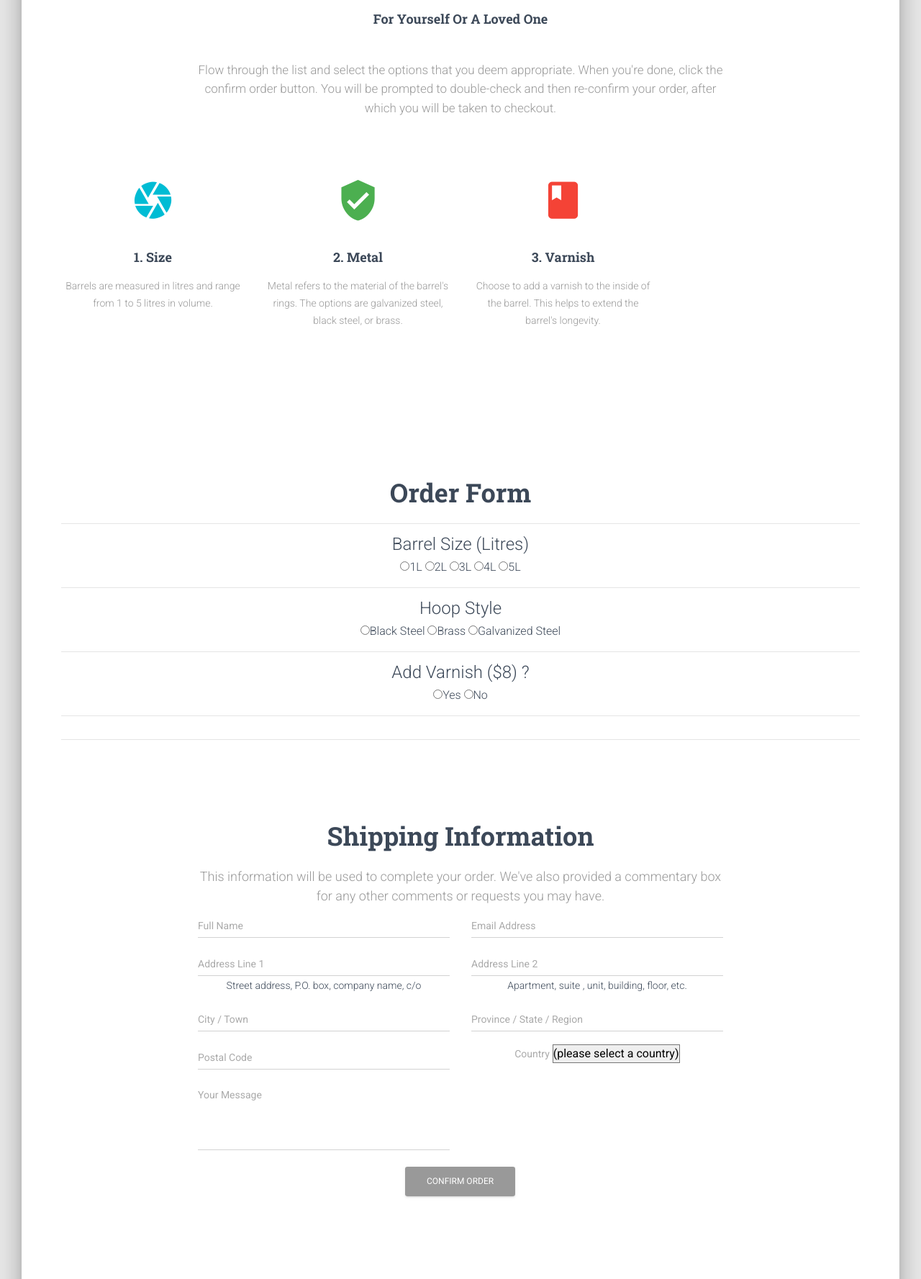
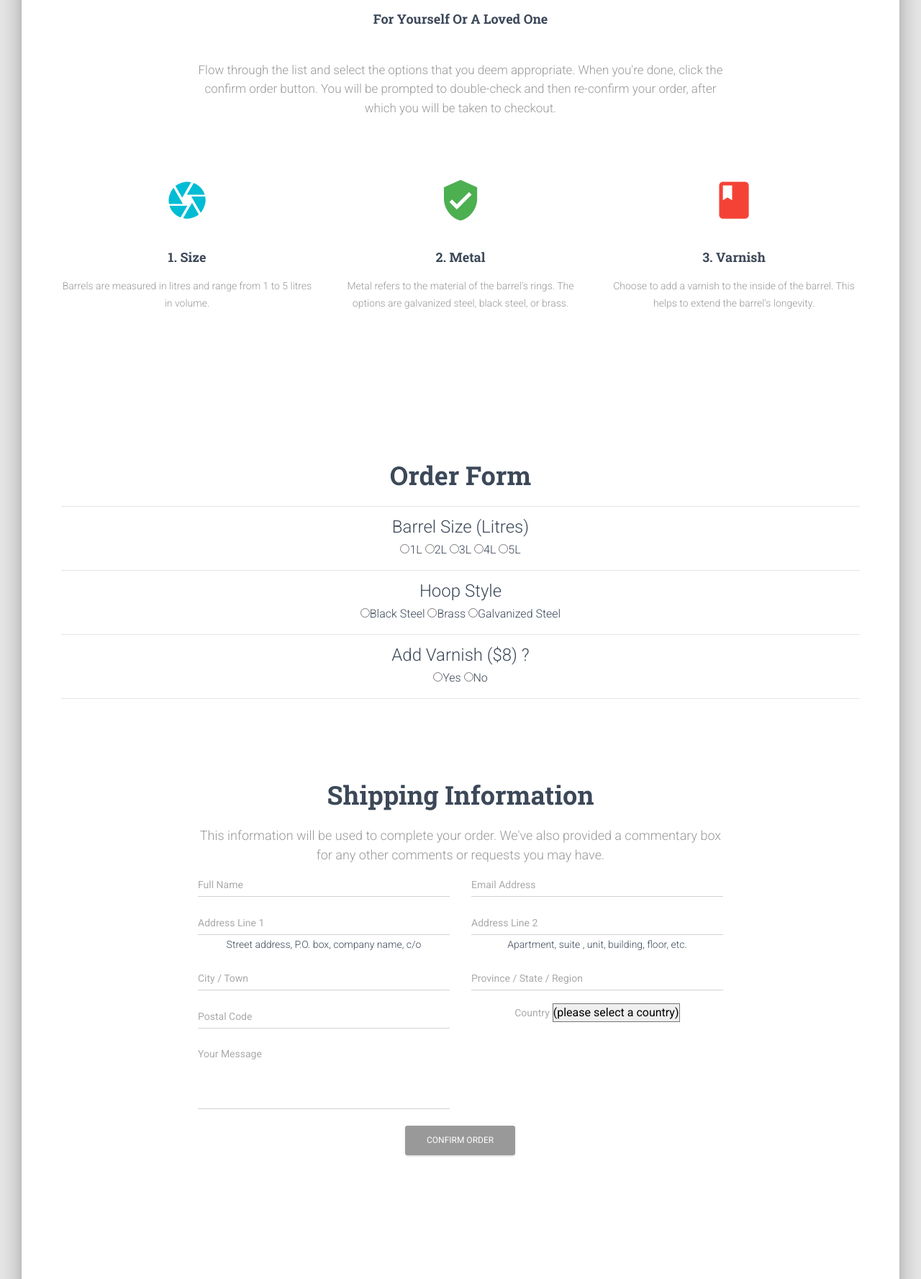
Before and after one commit to matchpik/urban-barrel, a PHP site: page /order-a-barrel.php in a window 1280 px wide. Shown: the part 887-2664 px from the top of the page at 72% size. Run offline with PHP 8.4, Linux system fonts and the light colour scheme; some libraries are stand-ins or nearby versions.

Commit message:
ajusted spacing, removed extra horizontal line

```diff
--- a/order-a-barrel.php
+++ b/order-a-barrel.php
@@ -143,7 +143,7 @@ if (isset($_POST['submit'])){
     </div>
       <div class="features">
         <div class="row">
-          <div class="col-md-3">
+          <div class="col-md-4">
             <div class="info">
               <div class="icon icon-info">
                 <i class="material-icons">camera</i>
@@ -152,7 +152,7 @@ if (isset($_POST['submit'])){
               <p>Barrels are measured in litres and range from 1 to 5 litres in volume.</p>
             </div>
           </div>
-          <div class="col-md-3">
+          <div class="col-md-4">
             <div class="info">
               <div class="icon icon-success">
                 <i class="material-icons">verified_user</i>
@@ -161,7 +161,7 @@ if (isset($_POST['submit'])){
                 <p>Metal refers to the material of the barrel&apos;s rings. The options are galvanized steel, black steel, or brass.</p>
             </div>
           </div>
-          <div class="col-md-3">
+          <div class="col-md-4">
             <div class="info">
               <div class="icon icon-danger">
                 <i class="material-icons">book</i>
@@ -225,9 +225,9 @@ if (isset($_POST['submit'])){
           <br>
           <br>
             <input id="form_button" type="file" name="custom_logo" accept="image/*">
+          <hr>
         </fieldset> -->
       </div>
-    <hr>
 
     <div class="section section-contacts">
     <div class="row">
```
Also changed, not shown: order-a-barrel.html (+5 -5 lines).
